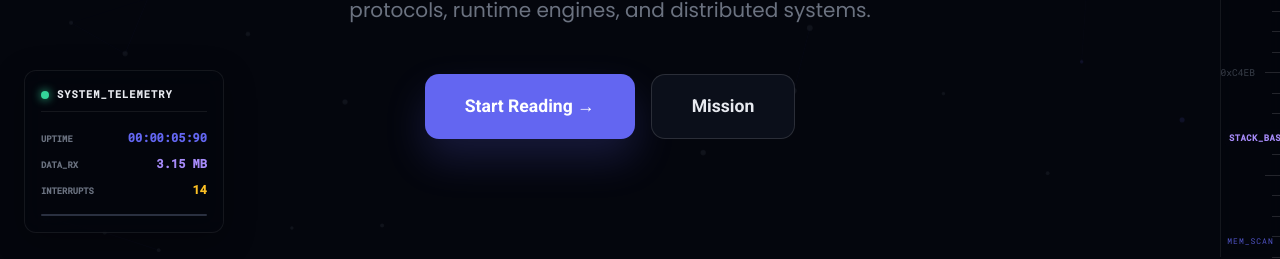
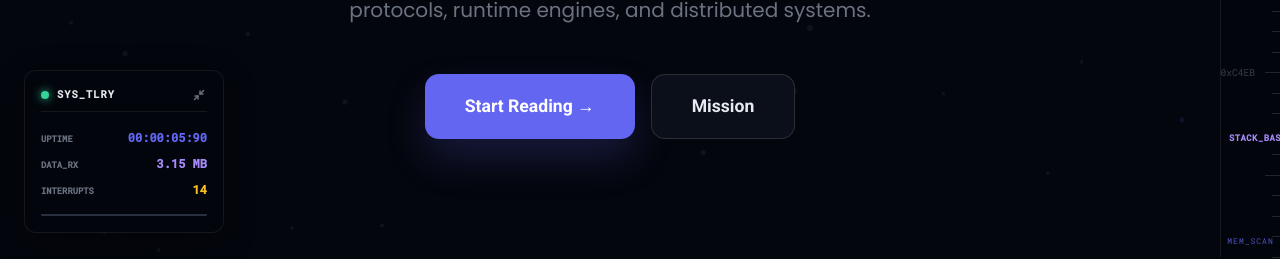
Before and after one commit to Princen08/nullptr, a React (Vite) app: page / in a window 1280 px wide. Shown: the part 543-802 px from the top of the page. Built offline with nearby package versions, Linux system fonts and the light colour scheme.

Commit message:
UI: Make Telemetry Dashboard minimizes/maximizes

```diff
--- a/src/components/TelemetryDashboard.jsx
+++ b/src/components/TelemetryDashboard.jsx
@@ -6,6 +6,7 @@ export default function TelemetryDashboard() {
   const [uptime, setUptime] = useState(0);
   const [dataMB, setDataMB] = useState(() => 0.85 + Math.random() * 0.5);
   const [interrupts, setInterrupts] = useState(0);
+  const [isMinimized, setIsMinimized] = useState(false);
   const startTimeRef = useRef(null);
   const lastScrollPos = useRef(0);
   const location = useLocation();
@@ -67,7 +68,7 @@ export default function TelemetryDashboard() {
   };
 
   return (
-    <div className="telemetry-panel" style={{
+    <div className={`telemetry-panel ${isMinimized ? 'minimized' : ''}`} style={{
       position: 'fixed',
       bottom: '24px',
       left: '24px',
@@ -77,22 +78,61 @@ export default function TelemetryDashboard() {
       WebkitBackdropFilter: 'blur(12px)',
       border: `1px solid ${T.border}`,
       borderRadius: '12px',
-      padding: '16px',
-      width: '200px',
+      padding: isMinimized ? '8px 12px' : '16px',
+      width: isMinimized ? 'auto' : '200px',
       fontFamily: 'Roboto Mono, monospace',
       boxShadow: '0 8px 32px rgba(0,0,0,0.3)',
-      pointerEvents: 'none',
+      pointerEvents: 'auto', // Now needs pointer events for toggle
       userSelect: 'none',
       display: 'flex',
       flexDirection: 'column',
-      gap: '12px',
-      transition: 'opacity 0.3s ease, transform 0.3s ease'
-    }}>
-      <div style={{ display: 'flex', alignItems: 'center', gap: '8px', borderBottom: `1px solid ${T.border}`, paddingBottom: '8px', marginBottom: '4px' }}>
+      gap: isMinimized ? '0' : '12px',
+      transition: 'all 0.4s cubic-bezier(0.16, 1, 0.3, 1)',
+      cursor: isMinimized ? 'pointer' : 'default'
+    }}
+    onClick={() => isMinimized && setIsMinimized(false)}
+    >
+      <div style={{ display: 'flex', alignItems: 'center', justifyContent: 'space-between', borderBottom: isMinimized ? 'none' : `1px solid ${T.border}`, paddingBottom: isMinimized ? '0' : '8px', marginBottom: isMinimized ? '0' : '4px' }}>
+        <div style={{ display: 'flex', alignItems: 'center', gap: '8px' }}>
           <div style={{ width: '8px', height: '8px', borderRadius: '50%', background: T.green, boxShadow: `0 0 10px ${T.green}` }} />
-        <span style={{ fontSize: '0.65rem', fontWeight: 800, color: T.text, letterSpacing: '1px' }}>SYSTEM_TELEMETRY</span>
+          <span style={{ fontSize: '0.65rem', fontWeight: 800, color: T.text, letterSpacing: '1px' }}>SYS_TLRY</span>
         </div>
 
+        <button
+          onClick={(e) => { e.stopPropagation(); setIsMinimized(!isMinimized); }}
+          style={{
+            background: 'none',
+            border: 'none',
+            color: T.muted,
+            cursor: 'pointer',
+            display: 'flex',
+            alignItems: 'center',
+            padding: '2px',
+            transition: 'color 0.2s'
+          }}
+          onMouseEnter={e => e.currentTarget.style.color = T.text}
+          onMouseLeave={e => e.currentTarget.style.color = T.muted}
+        >
+          {isMinimized ? (
+            <svg width="12" height="12" viewBox="0 0 24 24" fill="none" stroke="currentColor" strokeWidth="3" strokeLinecap="round" strokeLinejoin="round">
+              <polyline points="15 3 21 3 21 9"></polyline>
+              <polyline points="9 21 3 21 3 15"></polyline>
+              <line x1="21" y1="3" x2="14" y2="10"></line>
+              <line x1="3" y1="21" x2="10" y2="14"></line>
+            </svg>
+          ) : (
+            <svg width="12" height="12" viewBox="0 0 24 24" fill="none" stroke="currentColor" strokeWidth="3" strokeLinecap="round" strokeLinejoin="round">
+              <polyline points="4 14 10 14 10 20"></polyline>
+              <polyline points="20 10 14 10 14 4"></polyline>
+              <line x1="14" y1="10" x2="21" y2="3"></line>
+              <line x1="10" y1="14" x2="3" y2="21"></line>
+            </svg>
+          )}
+        </button>
+      </div>
+
+      {!isMinimized && (
+        <>
           <div style={{ display: 'flex', flexDirection: 'column', gap: '8px' }}>
             <StatItem label="UPTIME" value={formatUptime(uptime)} color={T.accent} />
             <StatItem label="DATA_RX" value={`${dataMB.toFixed(2)} MB`} color={T.purple} />
@@ -108,6 +148,8 @@ export default function TelemetryDashboard() {
               animation: 'telemetryPulse 2s infinite ease-in-out'
             }} />
           </div>
+        </>
+      )}
 
       <style>{`
         @keyframes telemetryPulse {
@@ -116,8 +158,8 @@ export default function TelemetryDashboard() {
         }
         @media (max-width: 768px) {
           .telemetry-panel {
-            width: 140px !important;
-            padding: 10px !important;
+            width: ${isMinimized ? 'auto' : '140px'} !important;
+            padding: ${isMinimized ? '6px 10px' : '10px'} !important;
             bottom: 12px !important;
             left: 12px !important;
             gap: 6px !important;
```
Lines whose indentation alone changed are shown as unchanged.
